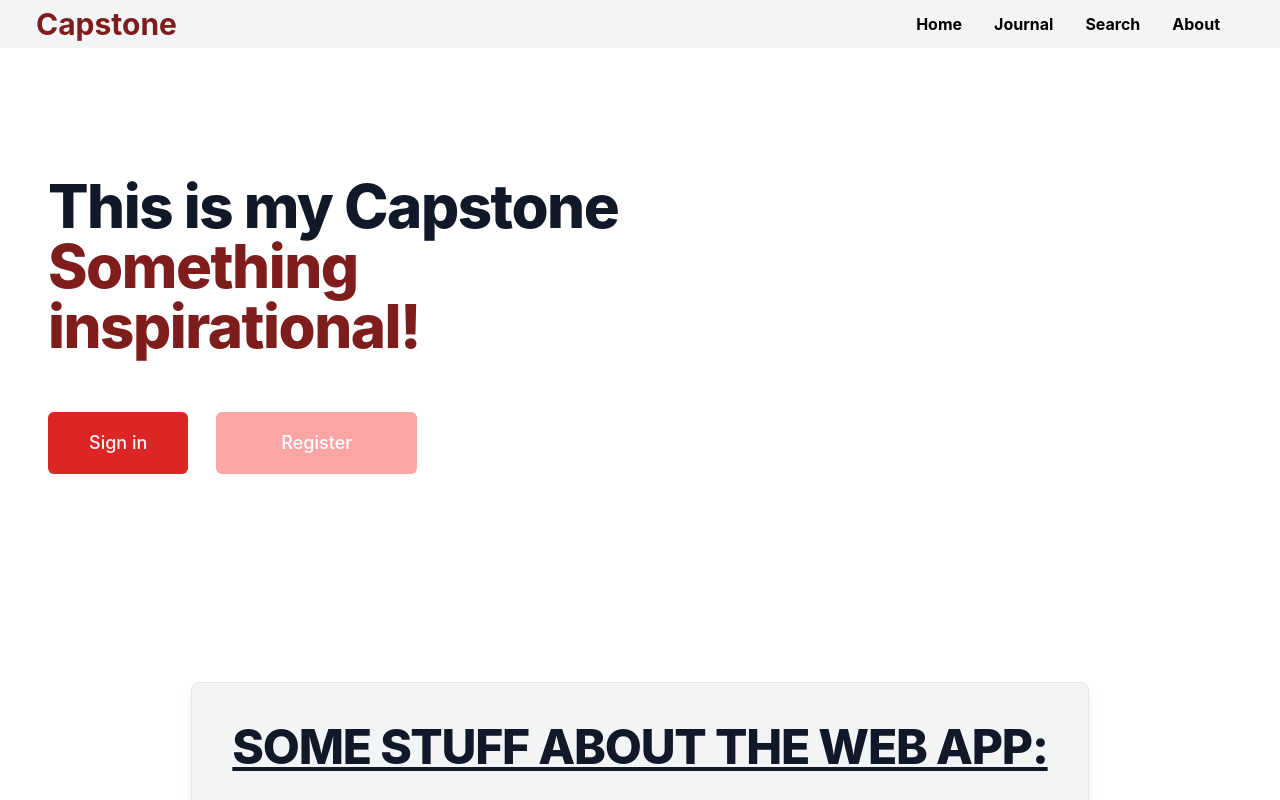
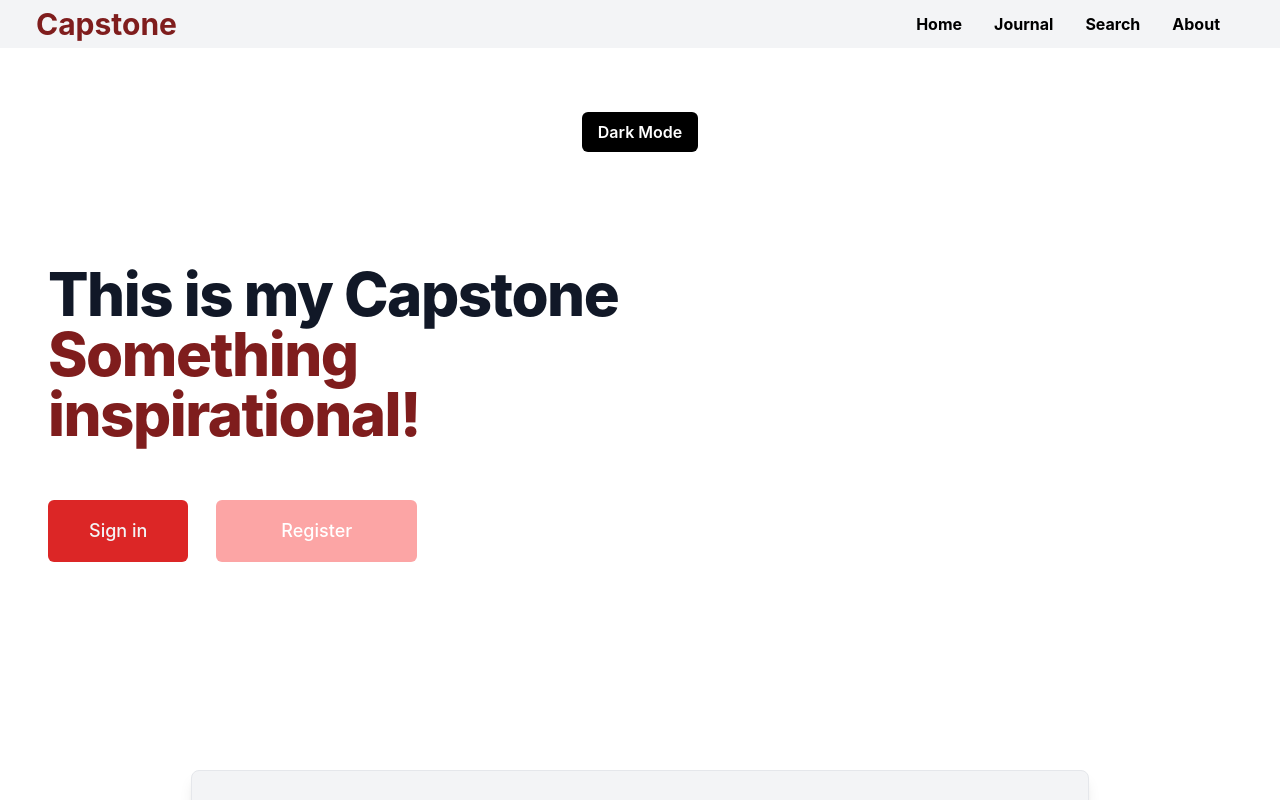
Before and after one commit to magarcia0/capstone, a Next.js app in the folder my-capstone/: page / in a window 1280 px wide. Shown: the top 800 px of the page. Built offline with nearby package versions, Linux system fonts and the light colour scheme.

Commit message:
add dark mode

```diff
--- a/my-capstone/package.json
+++ b/my-capstone/package.json
@@ -9,6 +9,7 @@
   },
   "dependencies": {
     "next": "12.0.10",
+    "next-themes": "^0.0.15",
     "react": "17.0.2",
     "react-dom": "17.0.2"
   },
--- a/my-capstone/pages/_app.js
+++ b/my-capstone/pages/_app.js
@@ -1,7 +1,12 @@
 import '../styles/globals.css'
+import { ThemeProvider } from 'next-themes'
 
 function MyApp({ Component, pageProps }) {
-  return <Component {...pageProps} />
+  return(
+    <ThemeProvider forcedTheme={Component.theme || undefined} attribute="class">
+      <Component {...pageProps} />
+    </ThemeProvider>
+  )
 }
 
 export default MyApp
--- a/my-capstone/pages/index.js
+++ b/my-capstone/pages/index.js
@@ -1,12 +1,27 @@
 import Head from 'next/head';
 import Layout, { siteTitle } from '../components/layout';
+import { useTheme } from 'next-themes';
+
 
 export default function Home() {
+    const { theme, setTheme } = useTheme()
   return (
     <Layout home>
       <Head>
         <title>{siteTitle}</title>
       </Head>
+
+      <div className='bg-white dark:bg-black'>
+      <button
+          className="mt-12 px-4 py-2 text-white dark:text-black bg-black dark:bg-white font-semibold rounded-md"
+          onClick={() => {
+            setTheme(theme === 'light' ? 'dark' : 'light')
+          }}
+        >
+        Dark Mode
+        </button>
+      </div>
+
       <div className="relative bg-white overflow-hidden">
         <div className="max-w-7xl mx-auto">
           <div className="relative z-10 pb-8 bg-white sm:pb-16 md:pb-20 lg:max-w-2xl lg:w-full lg:pb-28 xl:pb-32">
--- a/my-capstone/styles/globals.css
+++ b/my-capstone/styles/globals.css
@@ -52,3 +52,14 @@
 * {
   box-sizing: border-box;
 }
+
+:root {
+  /* Your default theme */
+  --background: white;
+  --foreground: black;
+}
+
+[data-theme='dark'] {
+  --background: black;
+  --foreground: white;
+}
--- a/my-capstone/tailwind.config.js
+++ b/my-capstone/tailwind.config.js
@@ -5,6 +5,7 @@
   ],
   theme: {
     extend: {},
+    darkMode: 'class',
   },
   plugins: [],
 }
```
Also changed, not shown: 1 other file (tests, documents, lock files or other folders).
